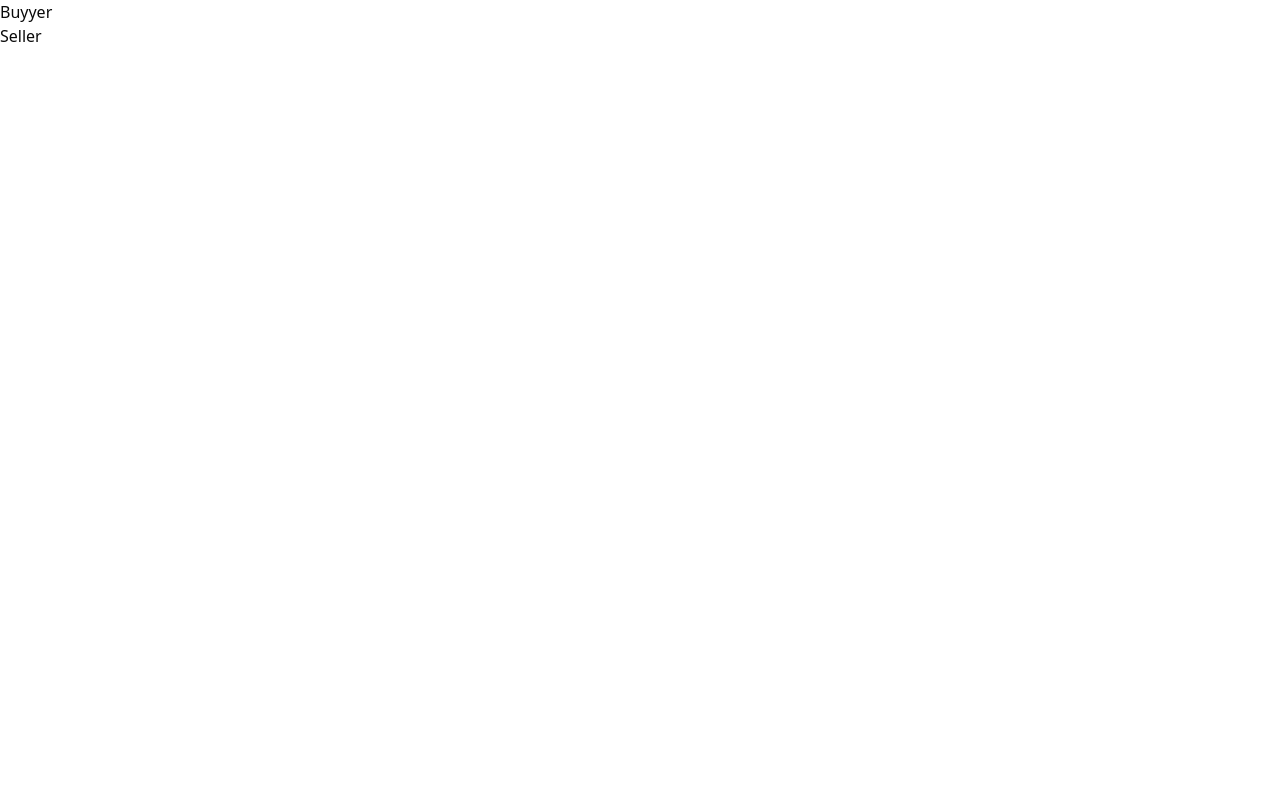
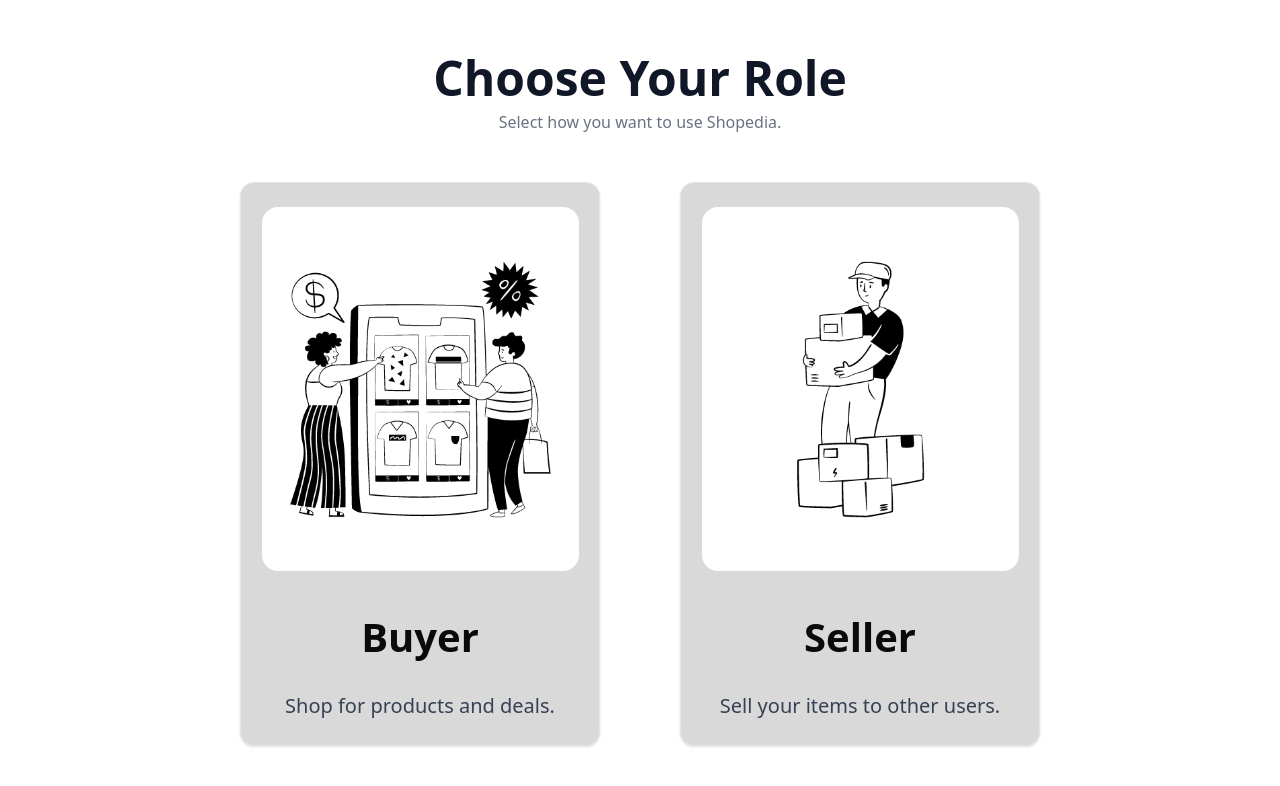
Before and after one commit to Nacho7S/shopedia, a Next.js app in the folder app/web/: page /auth/roles in a window 1280 px wide. Shown: the top 786 px of the page. Built offline with nearby package versions, Linux system fonts and the light colour scheme.

Commit message:
Slicing Roles-Picking Ui

```diff
--- a/app/web/src/components/auth/Roles.tsx
+++ b/app/web/src/components/auth/Roles.tsx
@@ -1,10 +1,48 @@
+import { Card, CardContent, CardDescription, CardTitle } from "@/components/ui/card";
+import Image from "next/image";
+import Link from "next/link";
+
 export default function Roles() {
   return (
-    <>
-      <div>
-        <h1>Buyyer</h1>
-        <h1>Seller</h1>
+    <div className="min-h-screen w-full flex flex-col justify-center items-center bg-white">
+      <h1 className="font-extrabold text-5xl text-gray-900">Choose Your Role</h1>
+      <h4 className="text-gray-500 mt-2">Select how you want to use Shopedia.</h4>
+
+      <div className="flex flex-wrap justify-center items-center gap-20 pt-12">
+        {/* Buyer Card */}
+        <Link href="/auth/signUp">
+          <Card
+            className="group flex flex-col w-[360px] h-[564px] bg-[#D9D9D9] items-center
+          cursor-pointer transition-all duration-500 ease-out
+          hover:-translate-y-6 hover:shadow-2xl hover:bg-gray-300"
+          >
+            <CardContent
+              className="flex w-[317px] h-[424px] justify-center items-center bg-white rounded-2xl
+            transition-all duration-500 group-hover:scale-105"
+            >
+              <Image src="/Buyer.png" width={500} height={500} alt="Buyer Image" className="transition-transform duration-500 group-hover:scale-105" />
+            </CardContent>
+            <CardTitle className="text-[40px] font-semibold mt-3 transition-colors duration-500 group-hover:text-gray-800">Buyer</CardTitle>
+            <CardDescription className="text-[20px] text-gray-700 transition-opacity duration-500 group-hover:opacity-90">Shop for products and deals.</CardDescription>
+          </Card>
+        </Link>
+
+        {/* Seller Card */}
+        <Card
+          className="group flex flex-col w-[360px] h-[564px] bg-[#D9D9D9] items-center
+          cursor-pointer transition-all duration-500 ease-out
+          hover:-translate-y-6 hover:shadow-2xl hover:bg-gray-300"
+        >
+          <CardContent
+            className="flex w-[317px] h-[424px] justify-center items-center bg-white rounded-2xl
+            transition-all duration-500 group-hover:scale-105"
+          >
+            <Image src="/Seller.png" width={500} height={500} alt="Seller Image" className="transition-transform duration-500 group-hover:scale-105" />
+          </CardContent>
+          <CardTitle className="text-[40px] font-semibold mt-3 transition-colors duration-500 group-hover:text-gray-800">Seller</CardTitle>
+          <CardDescription className="text-[20px] text-gray-700 transition-opacity duration-500 group-hover:opacity-90">Sell your items to other users.</CardDescription>
+        </Card>
       </div>
-    </>
+    </div>
   );
 }
--- a/app/web/src/components/dashboard/Navbar.tsx
+++ b/app/web/src/components/dashboard/Navbar.tsx
@@ -78,7 +78,7 @@ export default function Navbar() {
               <Link href={"/auth/login"}>Login</Link>
             </Button>
             <Button variant={"ghost"}>
-              <Link href={"/auth/Roles"}>Sign up</Link>
+              <Link href={"/auth/roles"}>Sign up</Link>
             </Button>
           </div>
         )}
```
Also changed, not shown: app/web/public/Buyer.png (added), app/web/public/Seller.png (added).
